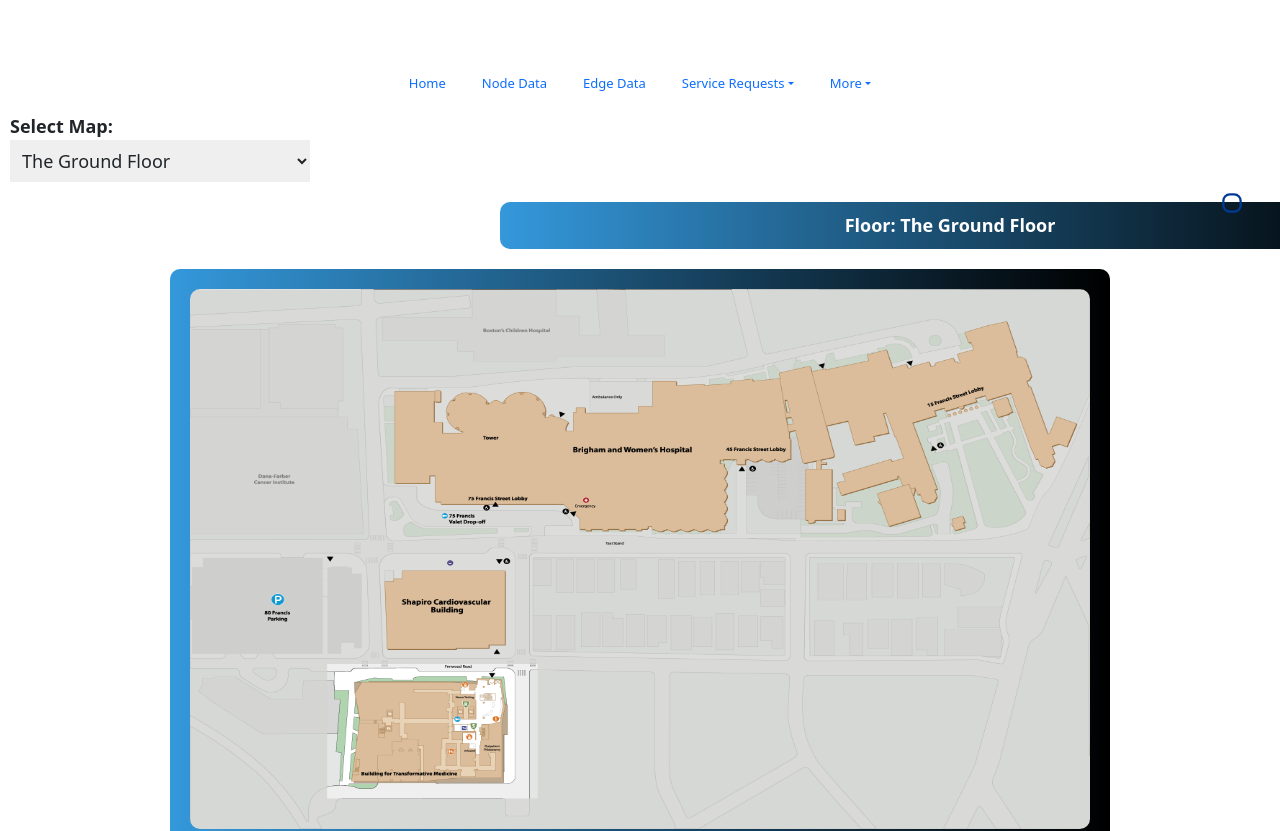
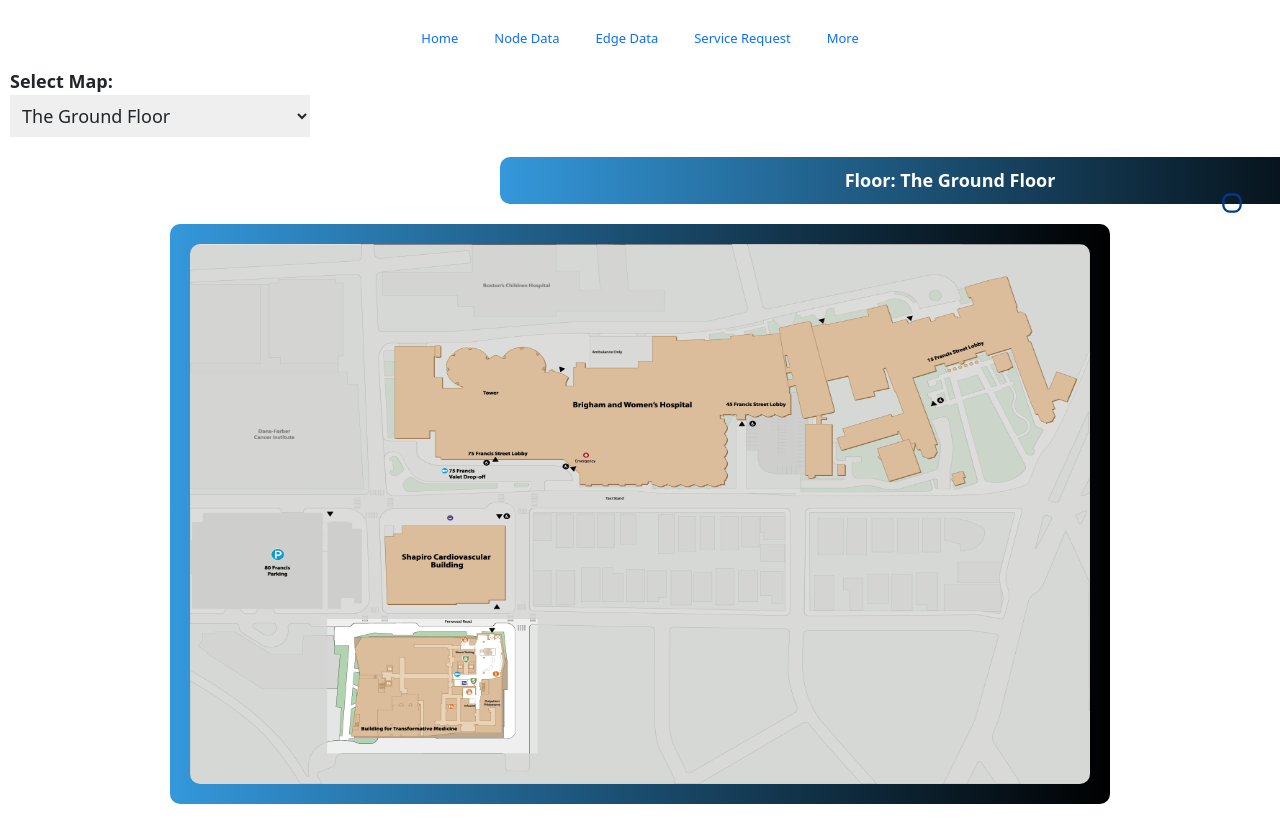
Before and after one commit to conner-olsen/BWH-Navigation-Management-System, a React (Vite) app in the folder apps/frontend/: page /MapPage in a window 1280 px wide. Shown: the top 831 px of the page. Built offline with nearby package versions, Linux system fonts and the light colour scheme.

Commit message:
Navbar rework

```diff
--- a/apps/frontend/src/components/Global_Header.tsx
+++ b/apps/frontend/src/components/Global_Header.tsx
@@ -3,10 +3,6 @@ import "bootstrap/dist/css/bootstrap.min.css";
 // This is a basic header that should be shown on every page of the site
 export default function GlobalHeader() {
   return (
-    <div>
-      <header className={"m-10"}>
-
-      </header>
-    </div>
+    <div></div>
   );
 };
--- a/apps/frontend/src/components/NavBar.tsx
+++ b/apps/frontend/src/components/NavBar.tsx
@@ -5,57 +5,42 @@ import { Link } from "react-router-dom";
 export default function NavBar() {
 
     return (
-        <div >
-            <Nav className={"navbarStyling"}
-            >
-                <Nav.Link as={Link} to="/Home">
-                        Home
+        <div>
+            <Nav className="navbarStyling
+                            relative">
+                <Nav.Link as={Link} to="/Home">Home</Nav.Link>
+                <Nav.Link as={Link} to="/NodeData">Node Data</Nav.Link>
+                <Nav.Link as={Link} to="/EdgeData">Edge Data</Nav.Link>
+                <Nav.Link as={Link} to="/ServiceList"
+                          className="group">
+                    Service Request
+                    <div className="h-0 w-screen group-hover:h-28 absolute
+                                    bg-amber-200 left-0 overflow-hidden z-10
+                                    transition-all duration-500">
+                        <NavDropdown.Item as={Link} to="/ServiceList">All Services</NavDropdown.Item>
+                        <NavDropdown.Item as={Link} to="/FlowerService">Send Flowers</NavDropdown.Item>
+                        <NavDropdown.Item as={Link} to="/ReligiousService">Religious Services</NavDropdown.Item>
+                        <NavDropdown.Item as={Link} to="/CleaningService">Cleaning Services</NavDropdown.Item>
+                        <NavDropdown.Item as={Link} to="/ServiceLog">Service Log</NavDropdown.Item>
+                    </div>
+
                 </Nav.Link>
-                <Nav.Link as={Link} to="/NodeData">
-                        Node Data
+                <Nav.Link as={Link} to="/Home"
+                          className="group">More
+                    <div className="h-0 w-screen group-hover:h-28 absolute
+                                    bg-amber-200 left-0 overflow-hidden z-10
+                                    transition-all duration-500">
+                        <NavDropdown.Item as={Link} to="/Home">Home</NavDropdown.Item>
+                        <NavDropdown.Item as={Link} to="/">Login</NavDropdown.Item>
+                        <NavDropdown.Item as={Link} to="/NodeData">Node Data</NavDropdown.Item>
+                        <NavDropdown.Item as={Link} to="/EdgeData">Edge Data</NavDropdown.Item>
+                        <NavDropdown.Item as={Link} to="/ServiceList">Services</NavDropdown.Item>
+                        <NavDropdown.Item as={Link} to="/MapPage">Map Page</NavDropdown.Item>
+                    </div>
+                    <div className="h-0 w-screen group-hover:h-screen absolute
+                                    left-0 backdrop-blur-none group-hover:backdrop-blur-sm
+                                    transition-all duration-200"></div>
                 </Nav.Link>
-                <Nav.Link as={Link} to="/EdgeData">
-                    Edge Data
-                </Nav.Link>
-                <NavDropdown
-                    title="Service Requests"
-                    id="basic-nav-dropdown">
-                    <NavDropdown.Item as={Link} to="/ServiceList">
-                        All Services
-                    </NavDropdown.Item>
-                    <NavDropdown.Item as={Link} to="/FlowerService">
-                        Send Flowers
-                    </NavDropdown.Item>
-                    <NavDropdown.Item as={Link} to="/ReligiousService">
-                        Religious Services
-                    </NavDropdown.Item>
-                    <NavDropdown.Item as={Link} to="/CleaningService">
-                        Cleaning Services
-                    </NavDropdown.Item>
-                    <NavDropdown.Item as={Link} to="/ServiceLog">
-                        Service Log
-                    </NavDropdown.Item>
-                </NavDropdown>
-                <NavDropdown title="More" id="basic-nav-dropdown">
-                    <NavDropdown.Item as={Link} to="/Home">
-                        Home
-                    </NavDropdown.Item>
-                    <NavDropdown.Item as={Link} to="/">
-                        Login
-                    </NavDropdown.Item>
-                    <NavDropdown.Item as={Link} to="/NodeData">
-                        Node Data
-                    </NavDropdown.Item>
-                    <NavDropdown.Item as={Link} to="/EdgeData">
-                        Edge Data
-                    </NavDropdown.Item>
-                    <NavDropdown.Item as={Link} to="/ServiceList">
-                        Services
-                    </NavDropdown.Item>
-                    <NavDropdown.Item as={Link} to="/MapPage">
-                        Map Page
-                    </NavDropdown.Item>
-                </NavDropdown>
             </Nav>
             <div className="Spacer"></div>
         </div>
```
